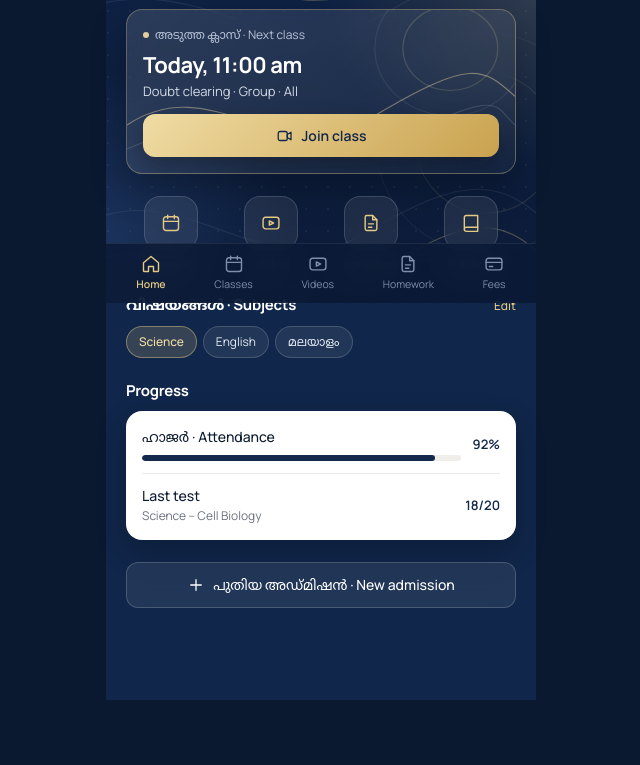
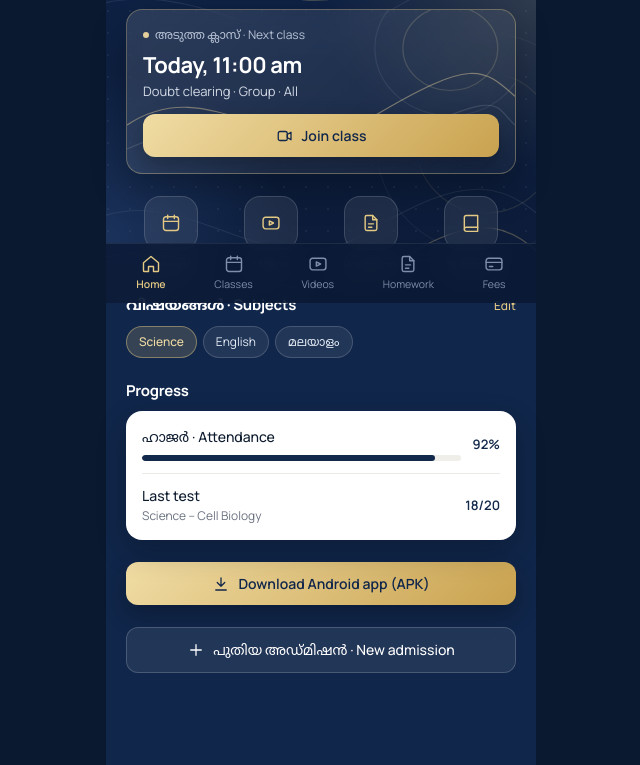
Before and after one commit to shanirmangattayil-cmd/zanha-tuition, a plain HTML site: page index.html in a window 1280 px wide. Shown: the part 497-1262 px from the top of the page, without its empty margins (319-959 px from the left). Before the commit the page ends 1197 px from the top, so only its background shows below. Drawn offline with Linux system fonts and the light colour scheme.

Commit message:
Android APK build via GitHub Actions + download button
Co-Authored-By: Claude Opus 5.5 <noreply@anthropic.com>
Claude-Session: https://claude.ai/code/session_014HC7mzWJr24m5i1DEHhGWL

```diff
--- a/index.html
+++ b/index.html
@@ -250,6 +250,7 @@ meta{}
    <div class="row"><div class="tx"><b>Last test</b><p>Science – Cell Biology</p></div><span class="time">18/20</span></div>
   </div>
  </div>
+ <div class="sec" id="apkBox"><a class="btn" style="width:100%" href="https://github.com/shanirmangattayil-cmd/zanha-tuition/releases/latest/download/ZanhaTuition.apk"><svg class="i" data-i="down"></svg>Download Android app (APK)</a></div>
  <div class="sec"><button class="btn ghost" style="width:100%" onclick="go('join')"><svg class="i" data-i="plus"></svg>പുതിയ അഡ്മിഷൻ · New admission</button></div>
 </section>
 
@@ -371,7 +372,7 @@ meta{}
 <div class="modal" id="modal" onclick="if(event.target==this)closeV()"><div class="mbox"><video id="player" controls playsinline></video><div style="padding:14px"><b id="ptitle"></b><p id="psub" style="font-size:12px;color:var(--m);margin-top:2px"></p><button class="btn ghost" style="width:100%;margin-top:12px" onclick="closeV()">Close</button></div></div></div>
 </div>
 <script>
-const I={home:'<path d="M3 10.5 12 3l9 7.5V20a1 1 0 0 1-1 1h-5v-6H9v6H4a1 1 0 0 1-1-1z"/>',cal:'<rect x="3" y="4.5" width="18" height="16.5" rx="3"/><path d="M8 2.5v4M16 2.5v4M3 10h18"/>',play:'<rect x="2.5" y="5" width="19" height="14" rx="3"/><path d="m10 9.5 5 2.5-5 2.5z"/>',note:'<path d="M14 3H7a2 2 0 0 0-2 2v14a2 2 0 0 0 2 2h10a2 2 0 0 0 2-2V8z"/><path d="M14 3v5h5M9 13h6M9 17h4"/>',card:'<rect x="2.5" y="5" width="19" height="14" rx="3"/><path d="M2.5 10h19M6.5 15h4"/>',book:'<path d="M4 19.5A2.5 2.5 0 0 1 6.5 17H20V3H6.5A2.5 2.5 0 0 0 4 5.5z"/><path d="M4 19.5A2.5 2.5 0 0 0 6.5 22H20v-5"/>',chat:'<path d="M21 11.5a8.5 8.5 0 0 1-12.6 7.4L3 20.5l1.6-5.2A8.5 8.5 0 1 1 21 11.5z"/>',video:'<path d="m15 10 5-3v10l-5-3z"/><rect x="3" y="6" width="12" height="12" rx="2.5"/>',plus:'<path d="M12 5v14M5 12h14"/>',x:'<path d="M6 6l12 12M18 6 6 18"/>',user:'<circle cx="12" cy="8" r="4"/><path d="M4 21c0-4 3.6-7 8-7s8 3 8 7"/>',users:'<circle cx="9" cy="8" r="3.5"/><path d="M2.5 20c0-3.6 2.9-6 6.5-6s6.5 2.4 6.5 6"/><circle cx="17" cy="9" r="2.8"/><path d="M16 14.2c3 .2 5.5 2.3 5.5 5.8"/>'};
+const I={home:'<path d="M3 10.5 12 3l9 7.5V20a1 1 0 0 1-1 1h-5v-6H9v6H4a1 1 0 0 1-1-1z"/>',cal:'<rect x="3" y="4.5" width="18" height="16.5" rx="3"/><path d="M8 2.5v4M16 2.5v4M3 10h18"/>',play:'<rect x="2.5" y="5" width="19" height="14" rx="3"/><path d="m10 9.5 5 2.5-5 2.5z"/>',note:'<path d="M14 3H7a2 2 0 0 0-2 2v14a2 2 0 0 0 2 2h10a2 2 0 0 0 2-2V8z"/><path d="M14 3v5h5M9 13h6M9 17h4"/>',card:'<rect x="2.5" y="5" width="19" height="14" rx="3"/><path d="M2.5 10h19M6.5 15h4"/>',book:'<path d="M4 19.5A2.5 2.5 0 0 1 6.5 17H20V3H6.5A2.5 2.5 0 0 0 4 5.5z"/><path d="M4 19.5A2.5 2.5 0 0 0 6.5 22H20v-5"/>',chat:'<path d="M21 11.5a8.5 8.5 0 0 1-12.6 7.4L3 20.5l1.6-5.2A8.5 8.5 0 1 1 21 11.5z"/>',video:'<path d="m15 10 5-3v10l-5-3z"/><rect x="3" y="6" width="12" height="12" rx="2.5"/>',plus:'<path d="M12 5v14M5 12h14"/>',down:'<path d="M12 4v11M7 10l5 5 5-5M5 20h14"/>',x:'<path d="M6 6l12 12M18 6 6 18"/>',user:'<circle cx="12" cy="8" r="4"/><path d="M4 21c0-4 3.6-7 8-7s8 3 8 7"/>',users:'<circle cx="9" cy="8" r="3.5"/><path d="M2.5 20c0-3.6 2.9-6 6.5-6s6.5 2.4 6.5 6"/><circle cx="17" cy="9" r="2.8"/><path d="M16 14.2c3 .2 5.5 2.3 5.5 5.8"/>'};
 document.querySelectorAll('svg[data-i]').forEach(s=>{s.setAttribute('viewBox','0 0 24 24');s.innerHTML=I[s.dataset.i]});
 const TZ=[['Asia/Kolkata','India'],['Asia/Dubai','UAE'],['Asia/Riyadh','Saudi'],['Asia/Qatar','Qatar'],['Asia/Kuwait','Kuwait']];let tz='Asia/Kolkata';
 document.querySelectorAll('select.tz').forEach(s=>s.innerHTML=TZ.map(([v,n])=>`<option value="${v}">${n}</option>`).join(''));
@@ -421,6 +422,7 @@ function say(a,b){toast(a+' = '+b);try{const u=new SpeechSynthesisUtterance(a);u
 function go(v){document.querySelectorAll('.view').forEach(x=>x.classList.toggle('on',x.id=='v-'+v));document.querySelectorAll('nav button').forEach(b=>b.classList.toggle('on',b.dataset.v==v));scrollTo(0,0)}
 let tt;function toast(m){const t=document.getElementById('toast');t.textContent=m;t.classList.add('show');clearTimeout(tt);tt=setTimeout(()=>t.classList.remove('show'),2200)}
 render();vids();subsR();
+if(window.Capacitor){const b=document.getElementById('apkBox');if(b)b.remove()}
 if('serviceWorker' in navigator&&location.hostname.endsWith('github.io')){navigator.serviceWorker.register('sw.js').then(r=>{r.update();r.onupdatefound=()=>{const w=r.installing;w.onstatechange=()=>{if(w.state==='installed'&&navigator.serviceWorker.controller){toast('Updating to the latest version…');setTimeout(()=>location.reload(),1500)}}}}).catch(()=>{})}
 </script>
 </body>
```
Also changed, not shown: 1 other file.
